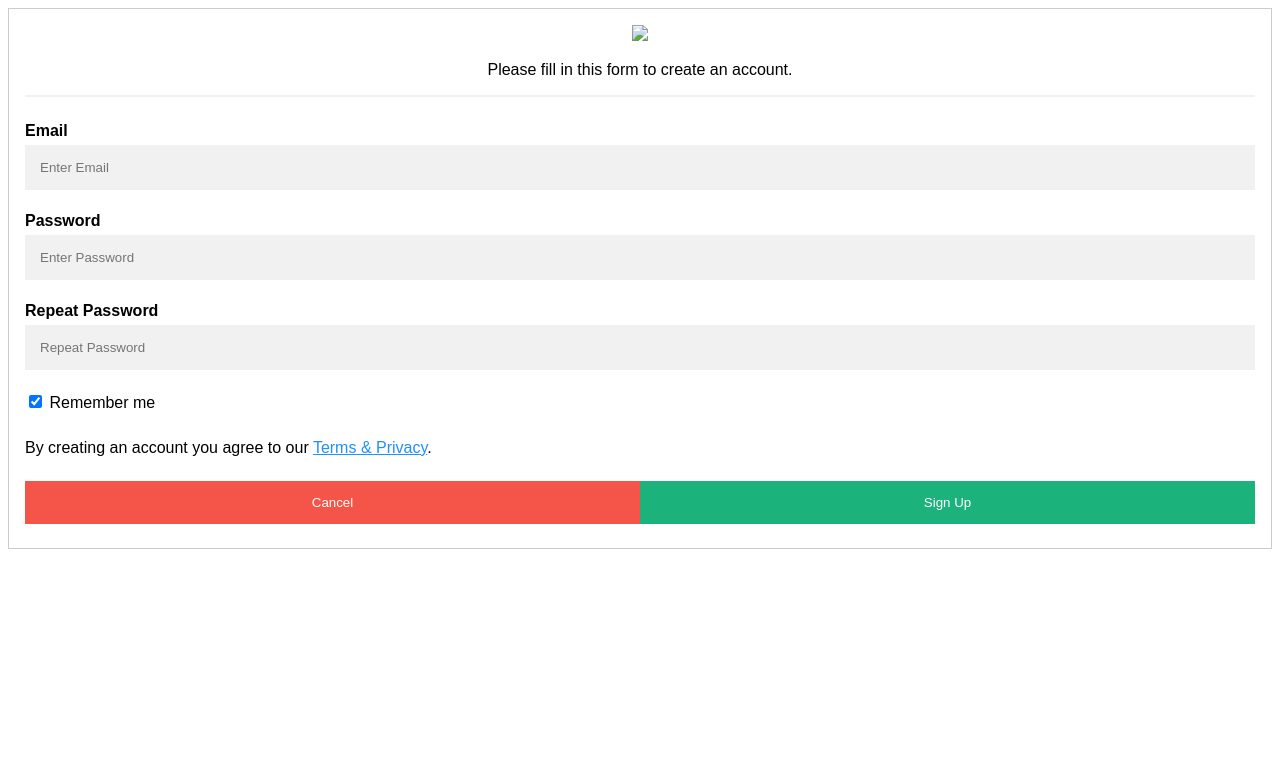
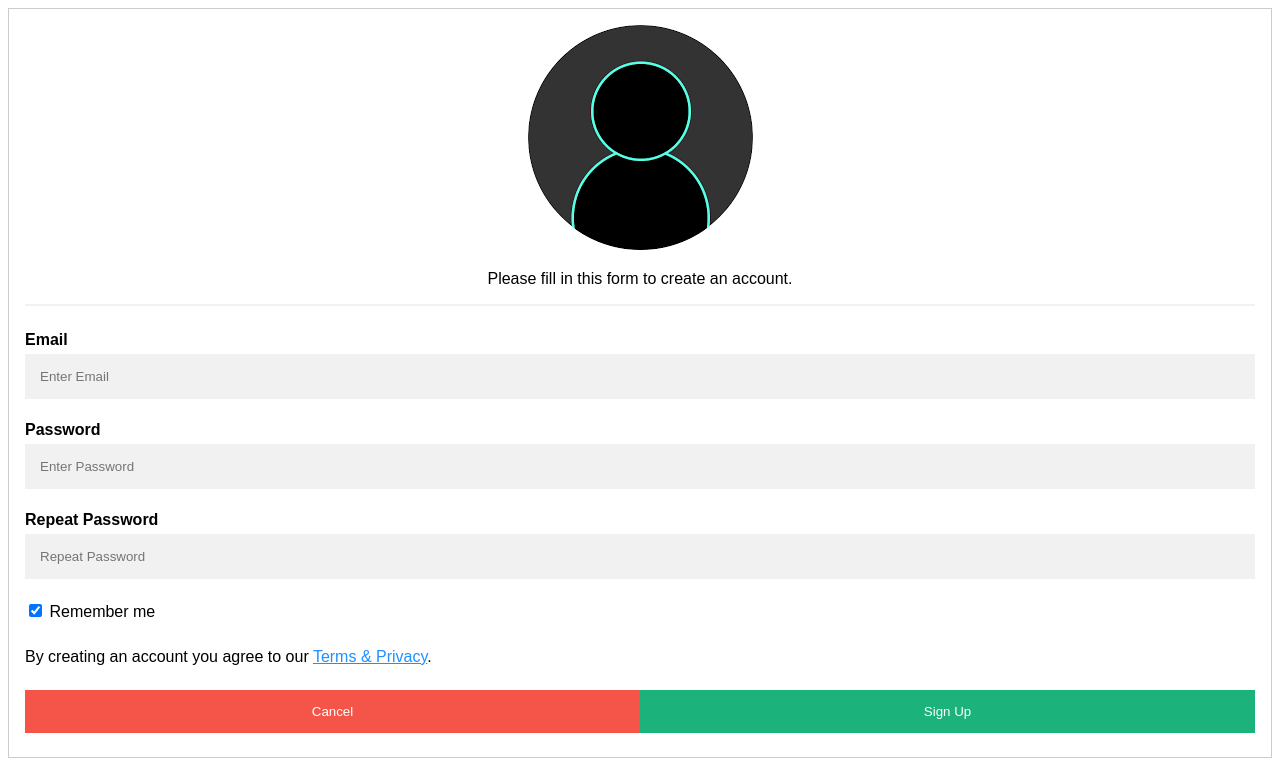
Before and after one commit to abrahamdominic/cybersecuritysite, a plain HTML site: page Signup.html in a window 1280 px wide. Drawn offline with Linux system fonts and the light colour scheme.

Commit message:
Update Signup.html

```diff
--- a/Signup.html
+++ b/Signup.html
@@ -75,7 +75,7 @@ button:hover {
 
 <form action="/action_page.php" style="border:1px solid #ccc">
   <div class="container">
-    <center><img src="avatar.png alt="avartar"></center>
+    <center><img src="avatar1.png" alt="avartar"></center>
     <center><p>Please fill in this form to create an account.</p></center>
     <hr>
 
```
